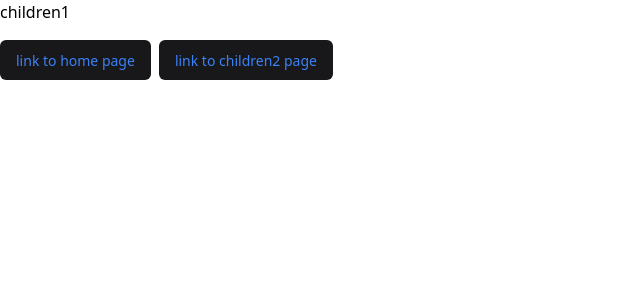
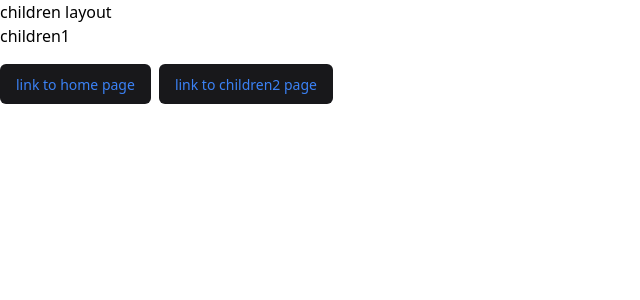
Before and after one commit to hata0/app-router-tutorial, a Next.js app: page /children1 in a window 1280 px wide. Shown: the top 300 px of the page, without its empty margins (0-640 px from the left). Built offline with nearby package versions, Linux system fonts and the light colour scheme.

Commit message:
feat: nesting layoutの実装

```diff
--- /dev/null
+++ b/src/app/(group)/layout.tsx
@@ -0,0 +1,12 @@
+import { ReactNode } from "react";
+
+const Children1Layout = ({ children }: { children: ReactNode }) => {
+  return (
+    <div>
+      <div>children layout</div>
+      {children}
+    </div>
+  );
+};
+
+export default Children1Layout;
```
